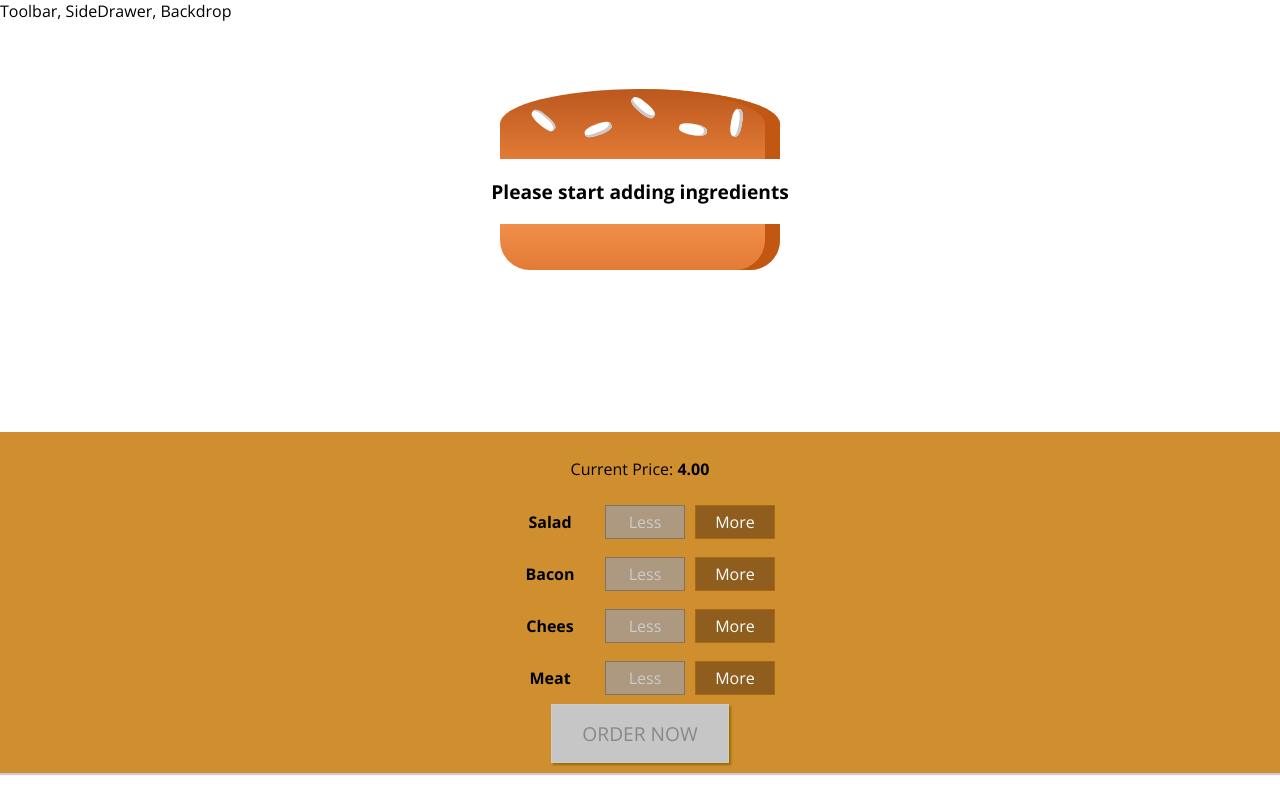
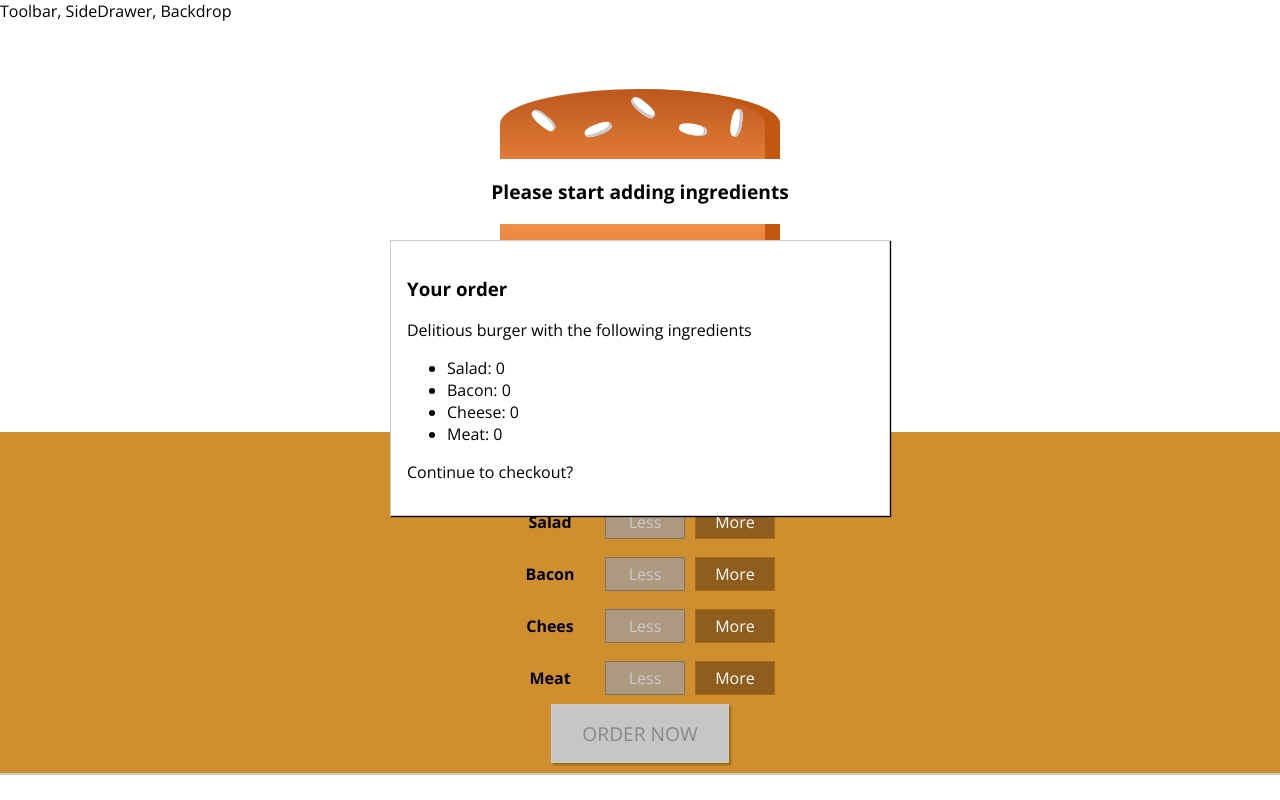
Before and after one commit to Gtes/burger-react-app, a React (Create React App) app: page / in a window 1280 px wide. Built offline with nearby package versions, Linux system fonts and the light colour scheme.

Commit message:
21. Creating the Order Summary Modal

```diff
--- /dev/null
+++ b/src/components/Burger/OrderSummary/OrderSummary.js
@@ -0,0 +1,25 @@
+import React from "react";
+import Aux from "../../../hoc/Aux";
+
+const orderSummary = (props) => {
+    console.log(props)
+    const ingredientSummary = Object.keys(props.ingredients).map((igKey) => {
+        return (
+            <li>
+                <span style={{ textTransform: "capitalize" }}>{igKey}</span>:{" "}
+                {props.ingredients[igKey]}
+            </li>
+        );
+    });
+
+    return (
+        <Aux>
+            <h3>Your order</h3>
+            <p>Delitious burger with the following ingredients</p>
+            <ul>{ingredientSummary}</ul>
+            <p>Continue to checkout?</p>
+        </Aux>
+    );
+};
+
+export default orderSummary;
--- /dev/null
+++ b/src/components/UI/Modal/Modal.js
@@ -0,0 +1,6 @@
+import React from "react";
+import classes from "./Modal.module.css";
+
+const modal = (props) => <div className={classes.Modal}>{props.children}</div>;
+
+export default modal;
--- /dev/null
+++ b/src/components/UI/Modal/Modal.module.css
@@ -0,0 +1,20 @@
+.Modal {
+    position: fixed;
+    z-index: 500;
+    background-color: white;
+    width: 70%;
+    border: 1px solid #ccc;
+    box-shadow: 1px 1px 1px black;
+    padding: 16px;
+    left: 15%;
+    top: 30%;
+    box-sizing: border-box;
+    transition: all 0.3s ease-out;
+}
+
+@media (min-width: 600px) {
+    .Modal {
+        width: 500px;
+        left: calc(50% - 250px);
+    }
+}
--- a/src/containers/BurgerBuilder/BurgerBuilder.js
+++ b/src/containers/BurgerBuilder/BurgerBuilder.js
@@ -3,6 +3,8 @@
 import BuildControls from "../../components/Burger/BuildControls/BuildControls";
 
 import Aux from "../../hoc/Aux";
+import Modal from "../../components/UI/Modal/Modal";
+import OrderSummary from "../../components/Burger/OrderSummary/OrderSummary";
 
 const INGREDIENT_PRICES = {
     salad: 0.5,
@@ -93,6 +95,11 @@
 
         return (
             <Aux>
+                <Modal>
+                    <OrderSummary
+                        ingredients={this.state.ingredients}
+                    ></OrderSummary>
+                </Modal>
                 <Burger ingredients={this.state.ingredients} />
                 <BuildControls
                     ingredtientAdded={this.addIngredientHandler}
```
Also changed, not shown: src/components/UI/Backdrop/Backdrop.js (added).
